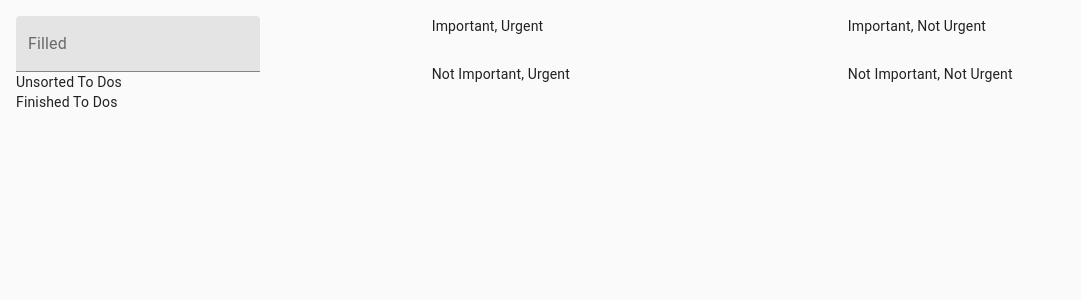
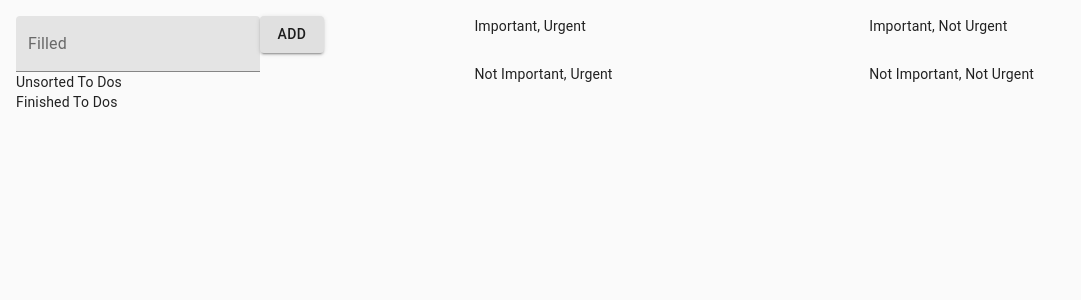
Before and after one commit to S-Rad/todosreact, a React (Create React App) app: page / in a window 1280 px wide. Shown: the top 300 px of the page, without its empty margins (0-1081 px from the left). Built offline with nearby package versions, Linux system fonts and the light colour scheme.

Commit message:
added button to add To Dos

```diff
--- a/package.json
+++ b/package.json
@@ -5,6 +5,7 @@
   "homepage": "/todosreact",
   "dependencies": {
     "@material-ui/core": "^4.9.9",
+    "@material-ui/icons": "^4.9.1",
     "@reduxjs/toolkit": "^1.1.0",
     "@testing-library/jest-dom": "^4.2.4",
     "@testing-library/react": "^9.3.2",
--- a/src/components/AddToDoField.js
+++ b/src/components/AddToDoField.js
@@ -1,10 +1,11 @@
 import React from "react";
-import { Box, TextField } from "@material-ui/core";
+import { Box, TextField, Button } from "@material-ui/core";
 
 const AddToDoField = () => {
   return (
     <Box flexDirection="row">
       <TextField id="filled-basic" label="Filled" variant="filled" />
+      <Button variant="contained">Add</Button>
     </Box>
   );
 };
```
Also changed, not shown: 1 other file (tests, documents, lock files or other folders).
